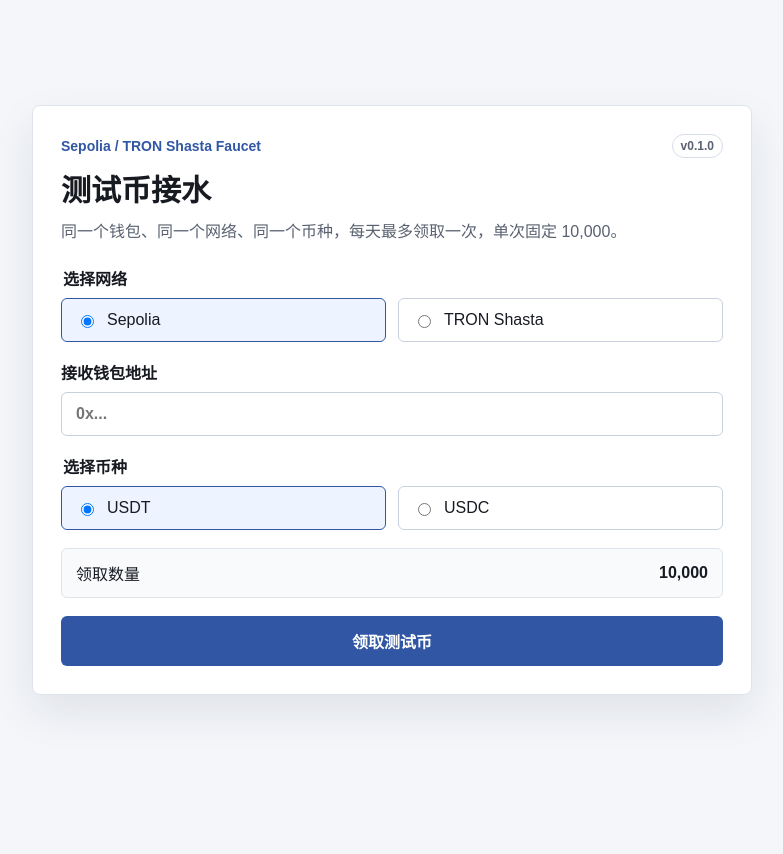
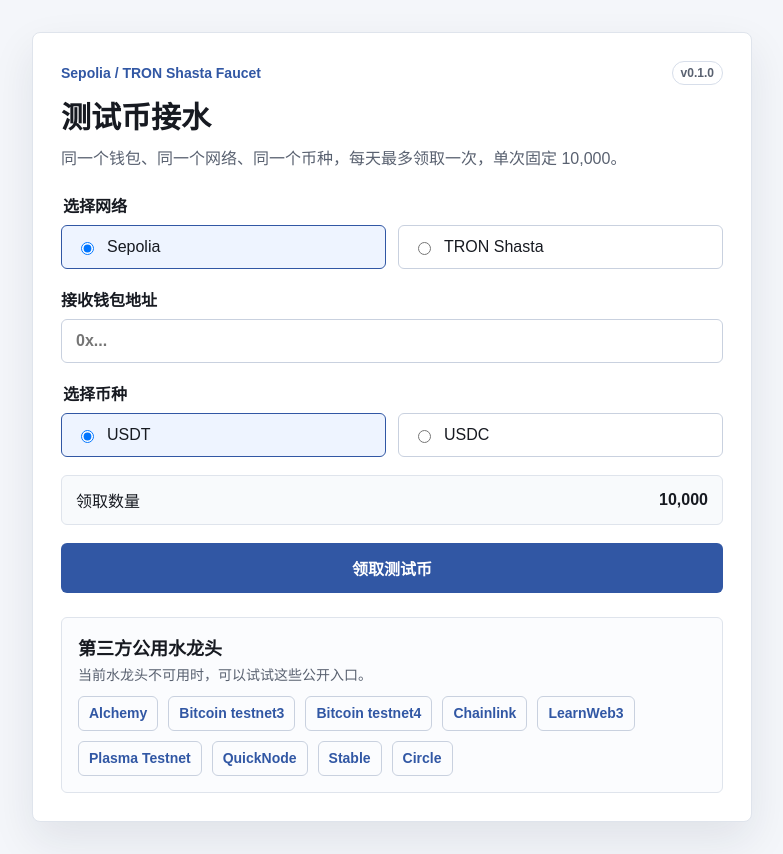
Before and after one commit to C18519898242/faucet, a Next.js app: page / in a window 1280 px wide. Shown: the whole page, without its empty margins (248-1031 px from the left). Before the commit the page ends 800 px from the top, so only its background shows below. Built offline with nearby package versions, Linux system fonts and the light colour scheme.

Commit message:
feat: add third-party faucet links

```diff
--- a/src/app/globals.css
+++ b/src/app/globals.css
@@ -155,6 +155,54 @@ h1 {
   opacity: 0.7;
 }
 
+.external-faucets {
+  display: grid;
+  gap: 12px;
+  border: 1px solid #dfe4ec;
+  border-radius: 6px;
+  padding: 16px;
+  background: #fbfcfe;
+}
+
+.external-faucets-header {
+  display: grid;
+  gap: 4px;
+}
+
+.external-faucets h2 {
+  margin: 0;
+  font-size: 18px;
+}
+
+.external-faucets p {
+  margin: 0;
+  color: #596170;
+  font-size: 14px;
+}
+
+.external-faucet-list {
+  display: flex;
+  flex-wrap: wrap;
+  gap: 10px;
+}
+
+.external-faucet-list a {
+  border: 1px solid #c9d1df;
+  border-radius: 6px;
+  color: #3157a4;
+  font-size: 14px;
+  font-weight: 700;
+  line-height: 1.2;
+  padding: 8px 10px;
+  text-decoration: none;
+}
+
+.external-faucet-list a:focus,
+.external-faucet-list a:hover {
+  border-color: #3157a4;
+  background: #eef4ff;
+}
+
 .notice {
   display: flex;
   align-items: center;
--- a/src/app/page.tsx
+++ b/src/app/page.tsx
@@ -25,6 +25,21 @@ const explorerText: Record<NetworkId, string> = {
   sepolia: "查看 Sepolia 交易",
   tron: "查看 TRON 交易"
 };
+
+const thirdPartyFaucets = [
+  { name: "Alchemy", url: "https://www.alchemy.com/faucets/ethereum-sepolia" },
+  { name: "Bitcoin testnet3", url: "https://coinfaucet.eu/en/btc-testnet/" },
+  { name: "Bitcoin testnet4", url: "https://coinfaucet.eu/en/btc-testnet4/" },
+  { name: "Chainlink", url: "https://faucets.chain.link/" },
+  { name: "LearnWeb3", url: "https://learnweb3.io/faucets/sepolia/" },
+  {
+    name: "Plasma Testnet",
+    url: "https://faucet.quicknode.com/plasma/testnet/bonus?wallet=0xc8fc3934380f28C176E5227A9ebAaEFD87d85eC9"
+  },
+  { name: "QuickNode", url: "https://faucet.quicknode.com/" },
+  { name: "Stable", url: "https://faucet.stable.xyz/faucet" },
+  { name: "Circle", url: "https://faucet.circle.com/" }
+];
 
 export default function HomePage() {
   const [wallet, setWallet] = useState("");
@@ -136,6 +151,20 @@ export default function HomePage() {
           </button>
         </form>
 
+        <section className="external-faucets" aria-labelledby="external-faucets-title">
+          <div className="external-faucets-header">
+            <h2 id="external-faucets-title">第三方公用水龙头</h2>
+            <p>当前水龙头不可用时，可以试试这些公开入口。</p>
+          </div>
+          <div className="external-faucet-list">
+            {thirdPartyFaucets.map((faucet) => (
+              <a key={faucet.url} href={faucet.url} target="_blank" rel="noreferrer">
+                {faucet.name}
+              </a>
+            ))}
+          </div>
+        </section>
+
         {result && (
           <div className={result.status === "sent" ? "notice success" : "notice error"}>
             {result.status === "sent" ? (
```
Also changed, not shown: 1 other file (tests, documents, lock files or other folders).
